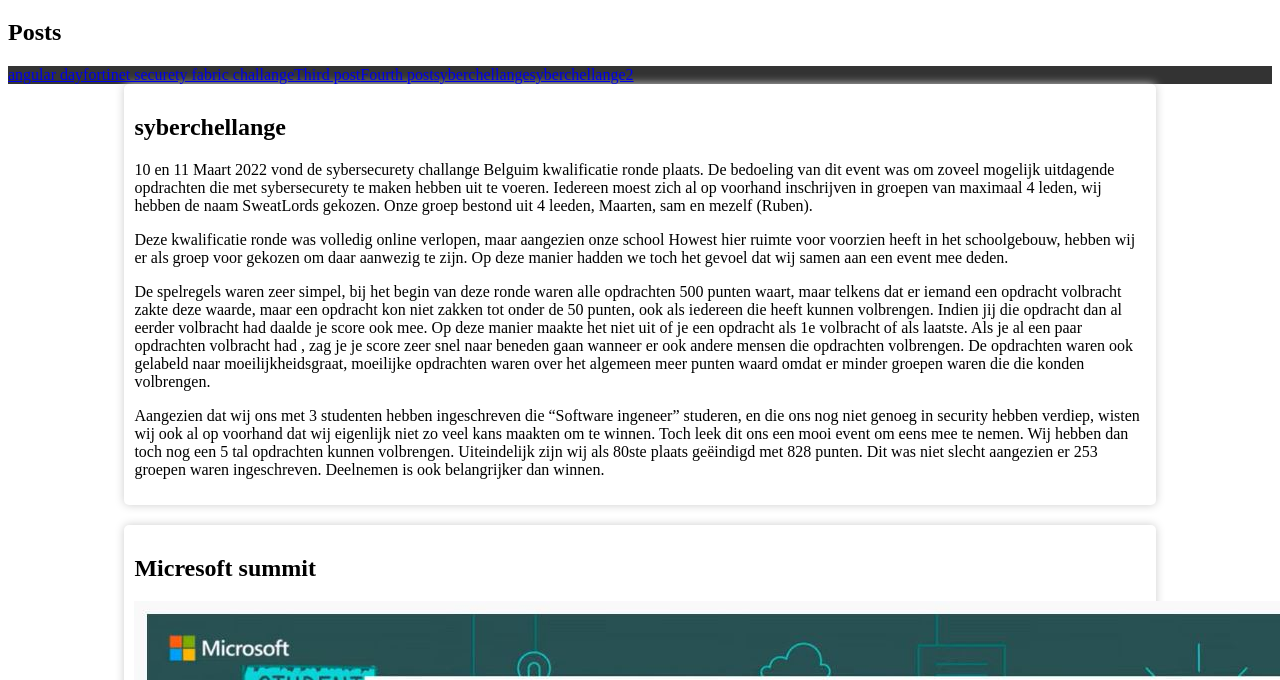
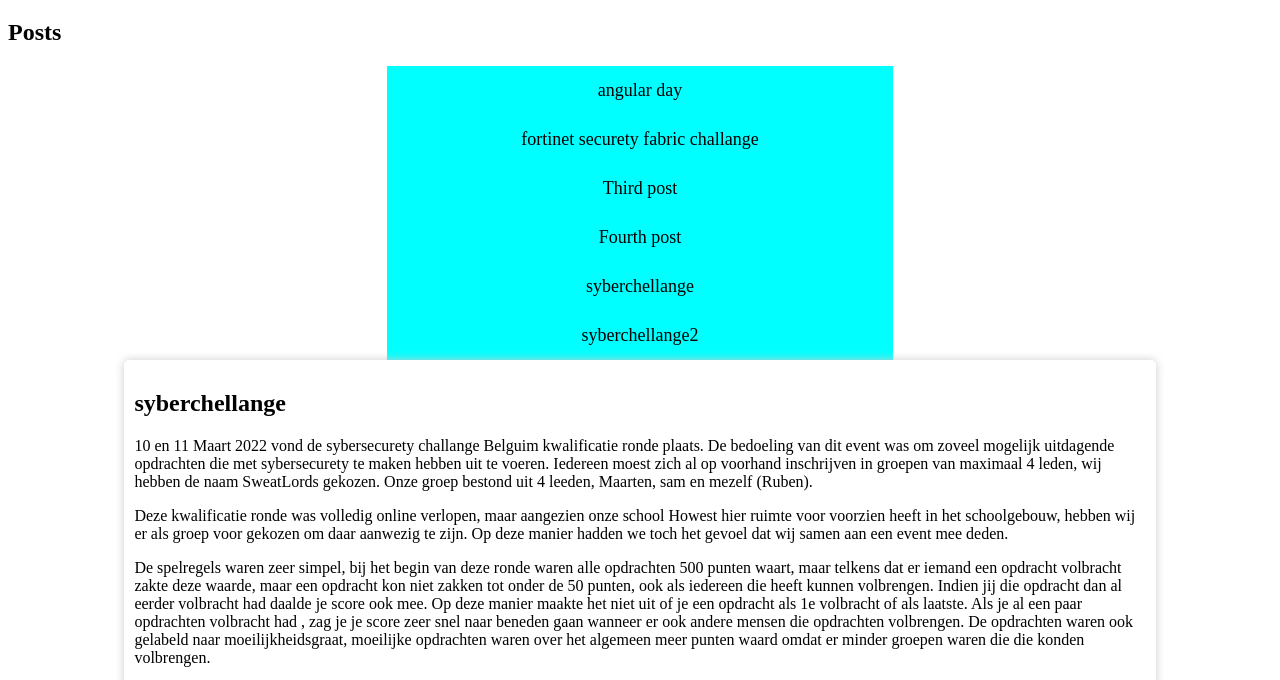
Before and after one commit to RubenAspeslagSchool/blog, a plain HTML site: page index.html in a window 1280 px wide. Shown: the part 61-741 px from the top of the page. Drawn offline with Linux system fonts and the light colour scheme.

Commit message:
add style

```diff
--- a/css.css
+++ b/css.css
@@ -1,13 +1,30 @@
 ul {
+   display: block;
     list-style-type: none;
     margin: 0;
-    padding: 0;
+    margin-left: 30%;
+    padding: 0%;
     overflow: hidden;
     background-color: #333;
+    width: 40%;
+
 }
 
 li {
-    float: left;
+    text-align: center;
+    background-color: aqua;
+}
+li a{
+    display: block;
+    font-size: large;
+    color: black;
+    text-align: center;
+    padding: 14px 16px;
+    text-decoration: none;
+}
+
+li a:hover {
+    background-color: #261bb7;
 }
 
 article {
```
